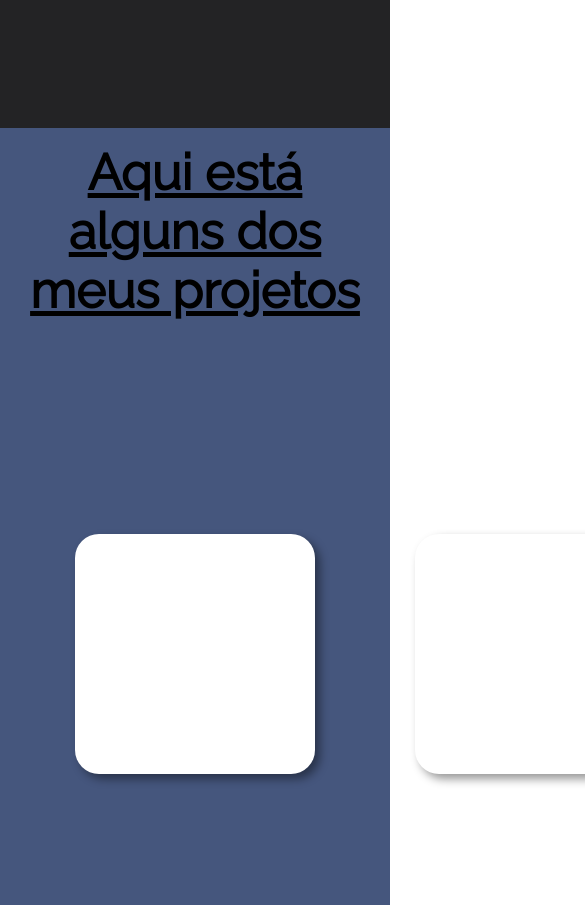
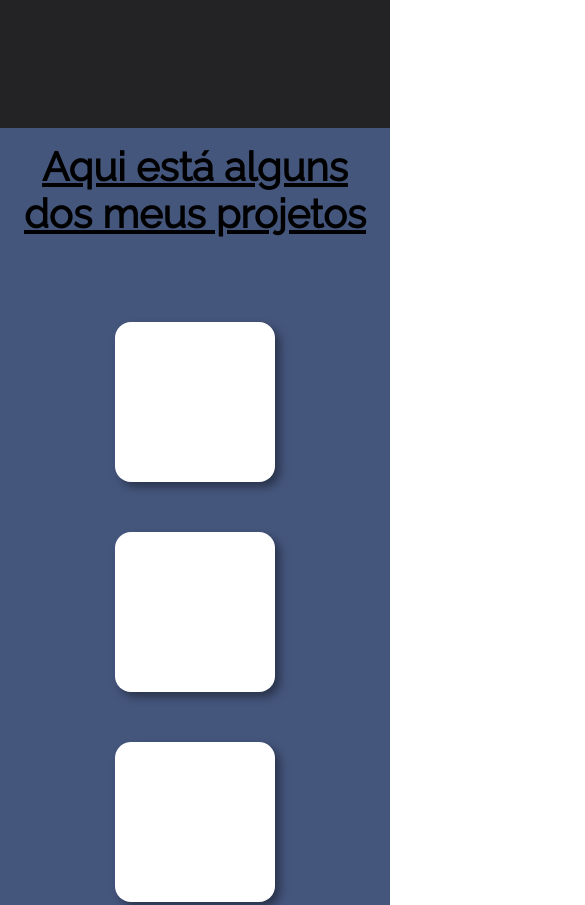
Before and after one commit to marciusvic/estudosjavascript, a plain HTML site: page index.html in a window 390 px wide. Shown: the part 780-1685 px from the top of the page, 585 px wide, since content can reach past the window. Drawn offline with Linux system fonts and the light colour scheme.

Commit message:
att celular

```diff
--- a/style.css
+++ b/style.css
@@ -117,6 +117,19 @@ hr{
     box-shadow: 5px 5px 10px rgba(0, 0, 0, 0.411);
 }
 
+@media only screen and (max-width: 600px) {
+    .portifolio-titulo{
+        font-size: 40px;
+    }
+    .portifolio-container{
+    flex-direction: column;
+    gap: 50px;
+    }
+    .portifolio-container-item{
+        padding: 80px;
+    }
+}
+
 .contato{
     background-color: #232325;
     width: 100vw;
```
